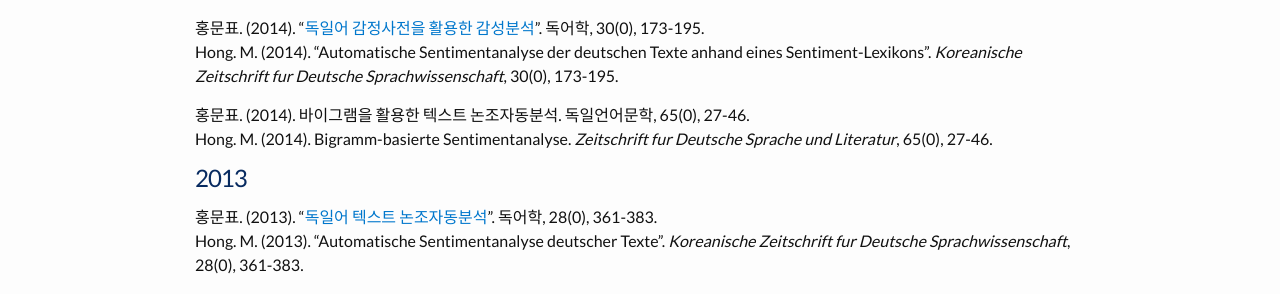
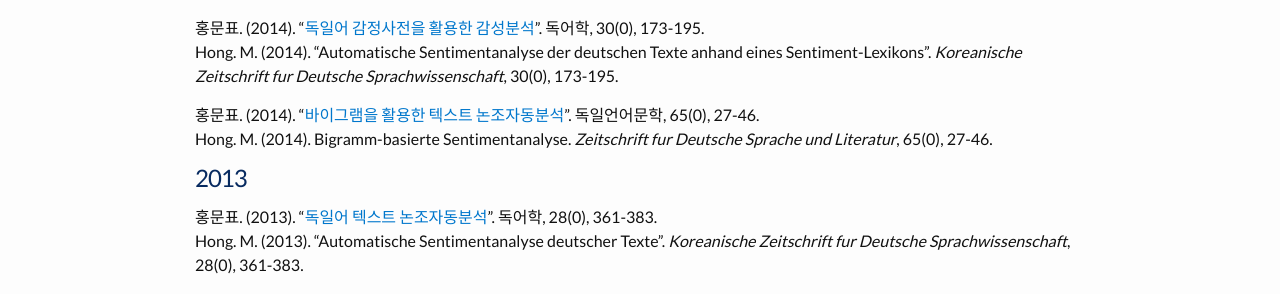
Before and after one commit to skkhmp/skkhmp.github.io, a Jekyll site: the page built from publications.md, in a window 1280 px wide. Shown: the part 1081-1375 px from the top of the page. Built offline with Jekyll 4.4.1, drawn with Linux system fonts in a browser that asks for light colours; some web fonts are replaced; part of the change alters nothing that is shown.

```diff
--- a/publications.md
+++ b/publications.md
@@ -36,7 +36,7 @@ Park, A., & Hong, M. (2014). "[Hybrid Approach to Zero Subject Resolution for mu
 홍문표. (2014). "[독일어 감정사전을 활용한 감성분석](/papers/독일어 감정사전을 활용한 감성분석.pdf)". 독어학, 30(0), 173-195. <br/>
 Hong. M. (2014). "Automatische Sentimentanalyse der deutschen Texte anhand eines Sentiment-Lexikons". *Koreanische Zeitschrift fur Deutsche Sprachwissenschaft*, 30(0), 173-195.
 
-홍문표. (2014). 바이그램을 활용한 텍스트 논조자동분석. 독일언어문학, 65(0), 27-46. <br/>
+홍문표. (2014). "[바이그램을 활용한 텍스트 논조자동분석](/papers/바이그램을 활용한 텍스트 논조자동분석.pdf)". 독일언어문학, 65(0), 27-46. <br/>
 Hong. M. (2014). Bigramm-basierte Sentimentanalyse. *Zeitschrift fur Deutsche Sprache und Literatur*, 65(0), 27-46.
 
 # 2013
```
